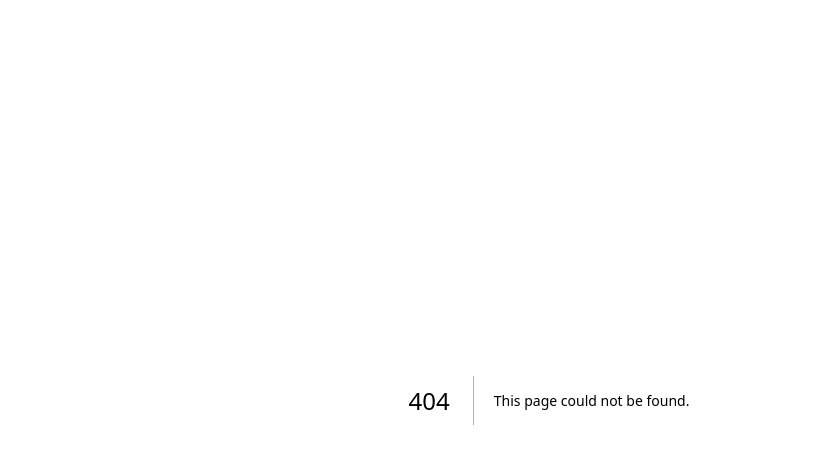
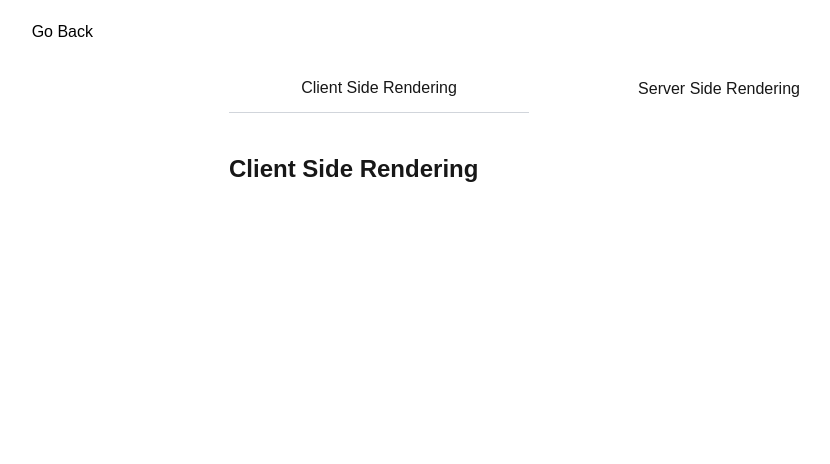
Before and after one commit to Enpersonn/next-js-test-project, a Next.js app: page /examples/rendering in a window 1280 px wide. Before the commit this address had no page. Shown: the top 464 px of the page, without its empty margins (91-921 px from the left). Built offline with nearby package versions, Linux system fonts and the light colour scheme.

Commit message:
Added rendering example

```diff
--- /dev/null
+++ b/app/examples/(example)/rendering/page.tsx
@@ -0,0 +1,35 @@
+"use client"
+import { clsx } from "@/utils/classes";
+import { useState } from "react";
+
+
+
+export default function RenderingPage() {
+    const [clientSide, setClientSide] = useState(true);
+
+
+
+    return(
+        <main className=" flex flex-col gap-10">
+            <div className=" flex justify-around w-full gap-10">
+                <button onClick={() => setClientSide(true)} className={clsx(" w-1/2 flex flex-col items-center justify-center p-3", clientSide ? "border-b border-gray-300 " : "")}>
+                    <p>Client Side Rendering</p>
+                </button>
+                <button onClick={() => setClientSide(false)} className={clsx(" w-1/2 flex flex-col items-center justify-center p-3", !clientSide ? "border-b border-gray-300 " : "")}>
+                    <p>Server Side Rendering</p>
+                </button>
+            </div>
+            {
+                clientSide ? (
+                    <div>
+                        <h1>Client Side Rendering</h1>
+                    </div>
+                ) : (
+                    <div>
+                        <h1>Server Side Rendering</h1>
+                    </div>
+                )
+            }
+        </main>
+    )
+}
--- a/app/examples/page.tsx
+++ b/app/examples/page.tsx
@@ -15,6 +15,7 @@ export default function Examples() {
 
                 <Transport href="/examples/file-structure" src="/img/file-structure.png" alt="File Structure">File Structure</Transport>
                 <Transport href="/examples/script-structure" src="/img/script-structure.png" alt="Script Structure">Script Example</Transport>
+                <Transport href="/examples/rendering" src="/img/rendering.png" alt="Rendering">Rendering</Transport>
             </div>
             </main>
         </div>
```
Also changed, not shown: public/img/rendering.png (added).
